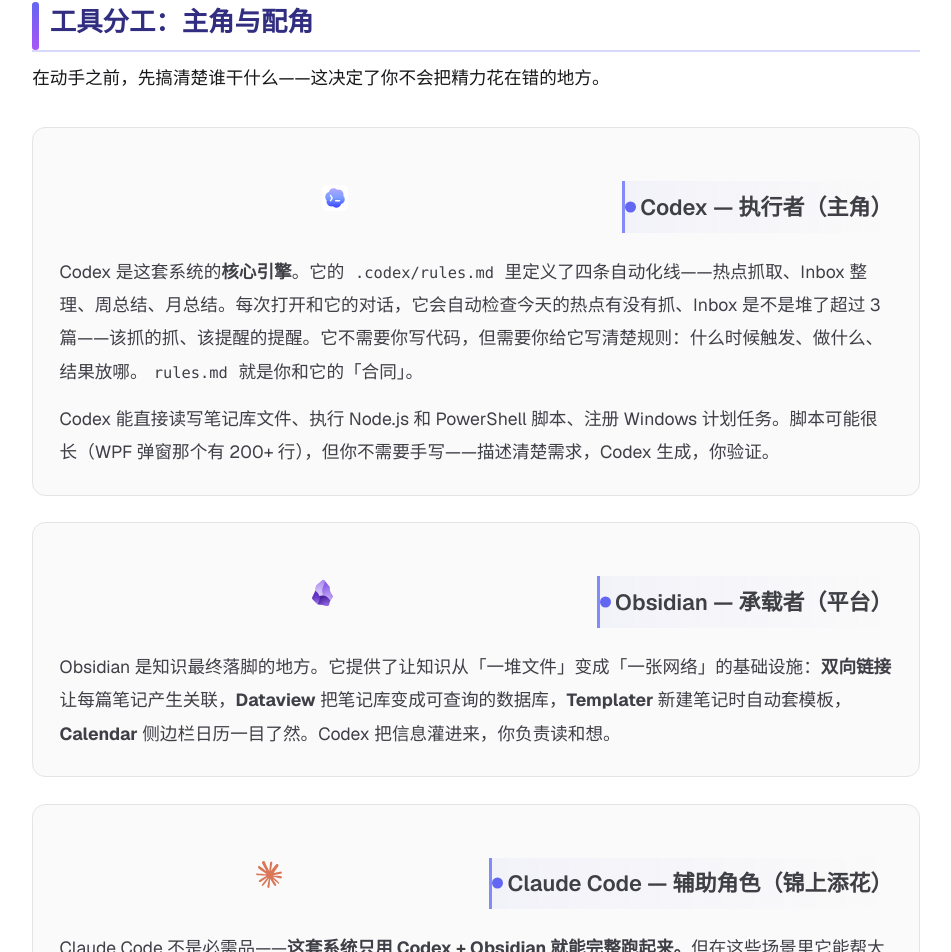
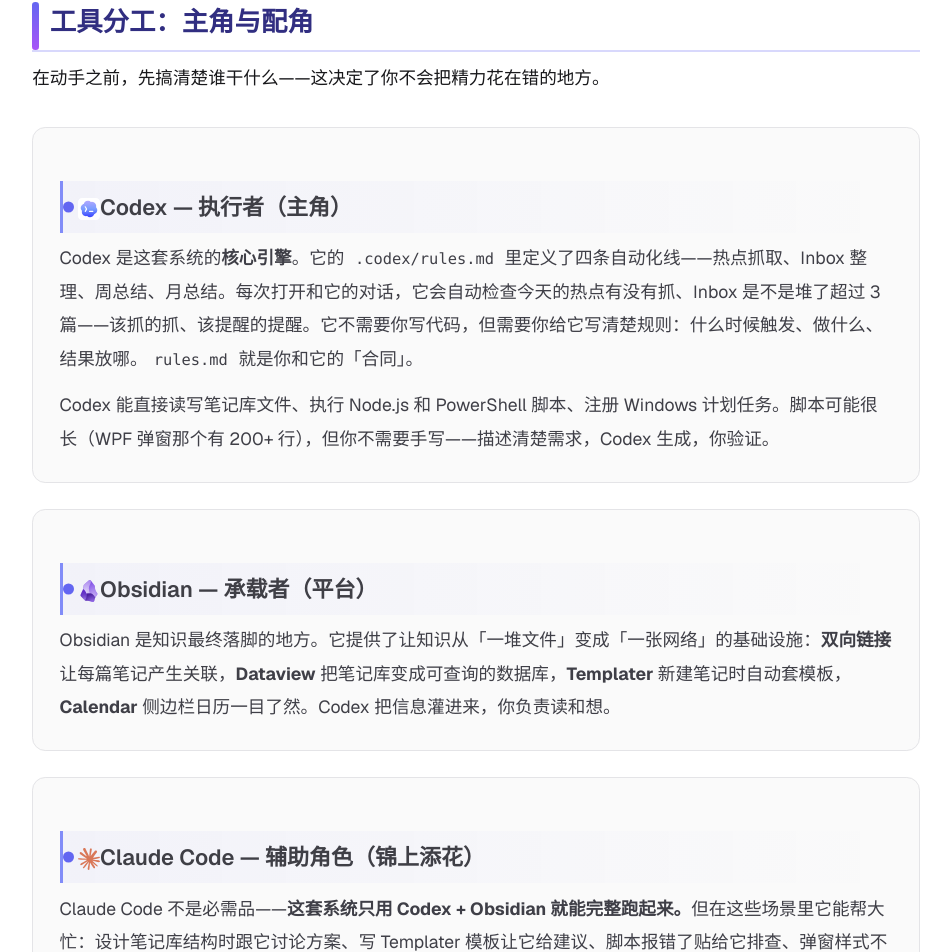
Before and after one commit to Muanyan-mjq/muanyan-portfolio, a Next.js app: page /blog/codex-obsidian-workflow in a window 1280 px wide. Shown: the part 1024-1976 px from the top of the page, without its empty margins (284-1235 px from the left). Built offline with nearby package versions, Linux system fonts and the light colour scheme.

Commit message:
Fix role card icons: inline with text, compact layout like AI HOT link

```diff
--- a/src/app/blog/codex-obsidian-workflow/page.tsx
+++ b/src/app/blog/codex-obsidian-workflow/page.tsx
@@ -590,29 +590,29 @@
 
       {/* Codex — 主角 */}
       <div className="mt-8 mb-6 p-6 bg-zinc-50 dark:bg-zinc-900/50 rounded-xl border border-zinc-200 dark:border-zinc-800">
-        <div className="flex items-center gap-2.5 mb-3">
-          <img src={`${BASE_PATH}/blog-images/codex-logo.svg`} alt="Codex" className="w-6 h-6 shrink-0" />
-          <h3 className="text-lg font-bold text-zinc-900 dark:text-white">{t("role1_title")}</h3>
-        </div>
+        <h3 className="text-lg font-bold text-zinc-900 dark:text-white mb-3">
+          <img src={`${BASE_PATH}/blog-images/codex-logo.svg`} alt="" className="w-5 h-5 inline-block mr-2 align-middle" />
+          {t("role1_title")}
+        </h3>
         <p className="text-[16px] leading-[1.9] text-zinc-700 dark:text-zinc-300" dangerouslySetInnerHTML={{ __html: t("role1_desc") }} />
         <p className="mt-3 text-[16px] leading-[1.9] text-zinc-700 dark:text-zinc-300">{t("role1_detail")}</p>
       </div>
 
       {/* Obsidian — 平台 */}
       <div className="mt-6 mb-6 p-6 bg-zinc-50 dark:bg-zinc-900/50 rounded-xl border border-zinc-200 dark:border-zinc-800">
-        <div className="flex items-center gap-2.5 mb-3">
-          <img src={`${BASE_PATH}/blog-images/obsidian-logo.svg`} alt="Obsidian" className="w-6 h-6 shrink-0" />
-          <h3 className="text-lg font-bold text-zinc-900 dark:text-white">{t("role2_title")}</h3>
-        </div>
+        <h3 className="text-lg font-bold text-zinc-900 dark:text-white mb-3">
+          <img src={`${BASE_PATH}/blog-images/obsidian-logo.svg`} alt="" className="w-5 h-5 inline-block mr-2 align-middle" />
+          {t("role2_title")}
+        </h3>
         <p className="text-[16px] leading-[1.9] text-zinc-700 dark:text-zinc-300" dangerouslySetInnerHTML={{ __html: t("role2_desc") }} />
       </div>
 
       {/* Claude Code — 辅助 */}
       <div className="mt-6 mb-6 p-6 bg-zinc-50 dark:bg-zinc-900/50 rounded-xl border border-zinc-200 dark:border-zinc-800">
-        <div className="flex items-center gap-2.5 mb-3">
-          <img src={`${BASE_PATH}/blog-images/claude-code-logo.svg`} alt="Claude Code" className="w-6 h-6 shrink-0" />
-          <h3 className="text-lg font-bold text-zinc-900 dark:text-white">{t("role3_title")}</h3>
-        </div>
+        <h3 className="text-lg font-bold text-zinc-900 dark:text-white mb-3">
+          <img src={`${BASE_PATH}/blog-images/claude-code-logo.svg`} alt="" className="w-5 h-5 inline-block mr-2 align-middle" />
+          {t("role3_title")}
+        </h3>
         <p className="text-[16px] leading-[1.9] text-zinc-700 dark:text-zinc-300" dangerouslySetInnerHTML={{ __html: t("role3_desc") }} />
         <p className="mt-3 text-[16px] leading-[1.9] text-zinc-700 dark:text-zinc-300">
           {t("role3_detail_p1")}
```
